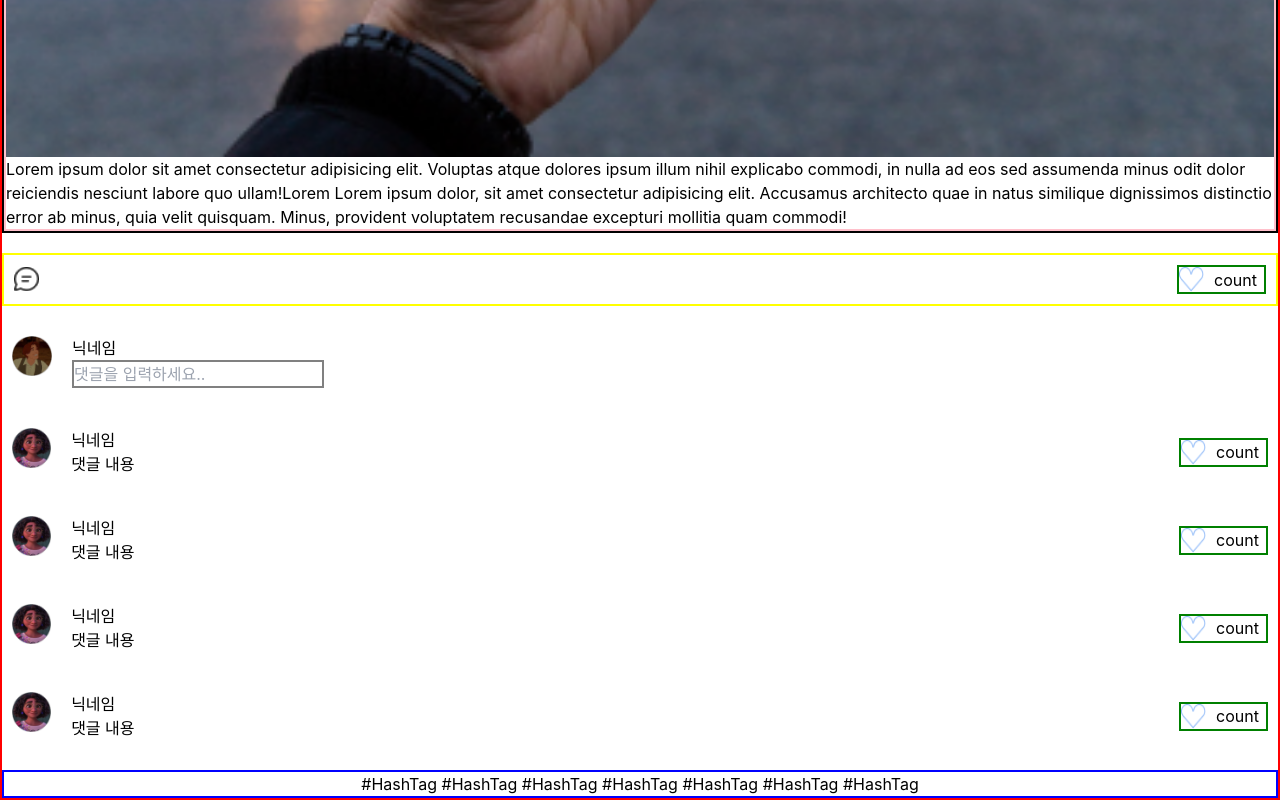
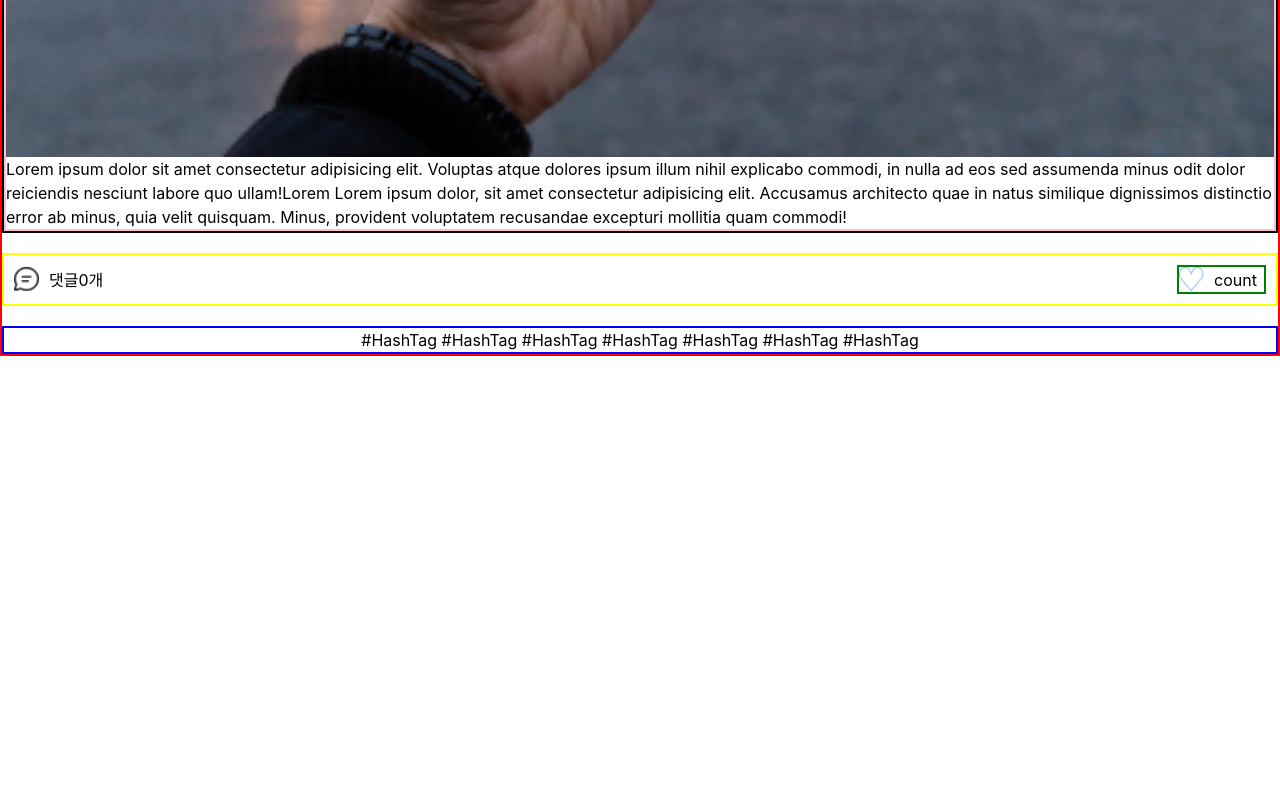
Before and after one commit to rhquddnr95/hg_front, a React (Create React App) app: page /1/1 in a window 1280 px wide. Shown: the part 1153-1953 px from the top of the page. After the commit the page ends 1509 px from the top, so only its background shows below. Built offline with nearby package versions, Linux system fonts and the light colour scheme.

Commit message:
Feat : 댓글 창 토글형식 기능 추가 및 댓글 수량 스테이트 추가

```diff
--- a/src/components/post/comments/Comment.tsx
+++ b/src/components/post/comments/Comment.tsx
@@ -8,11 +8,12 @@ const StyledImage = styled.img`
 
 /**댓글 컴포넌트 */
 const Comment = () => {
+  const userImgUrl = "/user1-image.png";
   const [isLiked, setIsLiked] = useState(false);
   const handleLikeButtonClick = () => {
     setIsLiked(!isLiked);
   };
-  const userImgUrl = "/user1-image.png";
+
   return (
     <>
       <div className="w-[100%]">
--- a/src/components/post/comments/Comments.tsx
+++ b/src/components/post/comments/Comments.tsx
@@ -1,28 +1,53 @@
-import React from "react";
+import React, { useState } from "react";
 import styled from "styled-components";
 import PostLikes from "../PostLikes";
 import Comment from "./Comment";
 
+/** 댓글 이미지 */
 const CommentImage = styled.img`
   width: 25px;
   height: 25px;
   margin: 10px;
 `;
 
+/** 댓글 창 */
+type CommentContainerProps = {
+  visible: boolean;
+};
+
+const CommentContainer = styled.div<CommentContainerProps>`
+  width: 100%;
+  display: ${(props) => (props.visible ? "block" : "none")};
+`;
+
 //**댓글 모음 컴포넌트 */
 const Comments = () => {
   const myImgUrl = "/my-profile-image.png";
+  //초기값은 false로 댓글창을 숨기고
+  const [commentContainerVisible, setCommentContainerVisible] =
+    useState<boolean>(false);
+  const [commentCount, setCommentCount] = useState<number>(0); // commentCount 상태 추가
+
+  const handleCommentImageClick = () => {
+    setCommentContainerVisible(!commentContainerVisible);
+  };
+
   return (
     <>
       <div className="w-[100%] flex justify-between border-[2px] border-[yellow] ">
-        <button>
+        <div className="flex items-center">
+          <button onClick={handleCommentImageClick}>
             <CommentImage src={"/comment.png"} alt="댓글 이미지" />
           </button>
+          <div className="m-[0px] m-[auto]">
+            <span>댓글{commentCount}개</span>
+          </div>
+        </div>
         <PostLikes />
       </div>
-      <div className="w-[100%]">
-        <div className=" flex justify-between ">
-          <div className=" flex justify-between ">
+      <CommentContainer visible={commentContainerVisible}>
+        <div className="flex justify-between">
+          <div className="flex justify-between">
             <div className="m-[10px]">
               <img
                 className="max-h-[40px] max-w-[40px] "
@@ -30,7 +55,7 @@ const Comments = () => {
                 alt={"사용자 이미지"}
               ></img>
             </div>
-            <div className=" flex-col m-[10px]">
+            <div className="flex-col m-[10px]">
               <div>
                 <span>닉네임</span>
               </div>
@@ -43,11 +68,11 @@ const Comments = () => {
             </div>
           </div>
         </div>
-      </div>
         <Comment />
         <Comment />
         <Comment />
         <Comment />
+      </CommentContainer>
     </>
   );
 };
```
Lines whose indentation alone changed are shown as unchanged.
